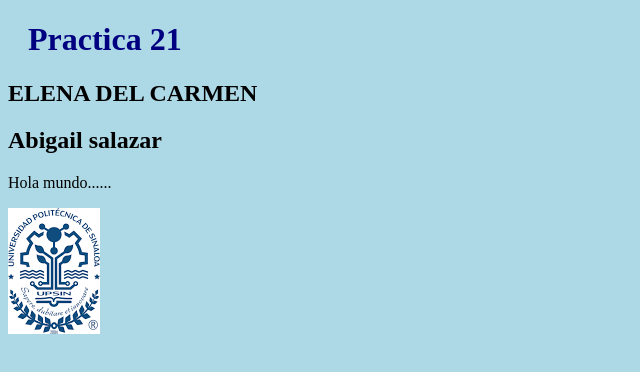
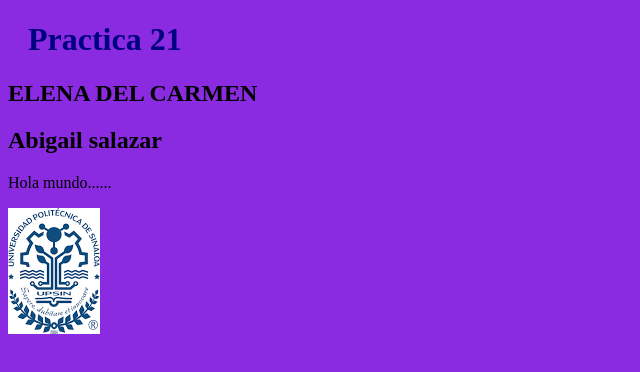
Before and after one commit to Elenacevallos/practica21, a plain HTML site: page index.html in a window 1280 px wide. Shown: the whole page, without its empty margins (0-640 px from the left). Drawn offline with Linux system fonts and the light colour scheme.

Commit message:
cambio el color

```diff
--- a/style.css
+++ b/style.css
@@ -1,5 +1,5 @@
 body{
-    background-color: lightblue;
+    background-color: blueviolet;
 }
 h1{
     color: navy;
```
